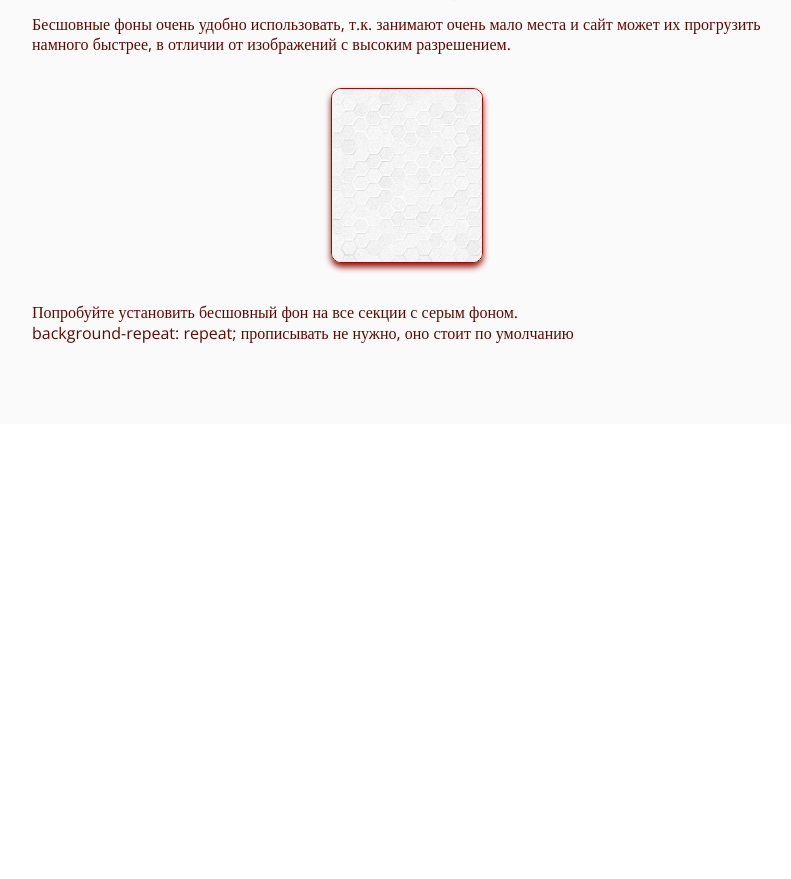
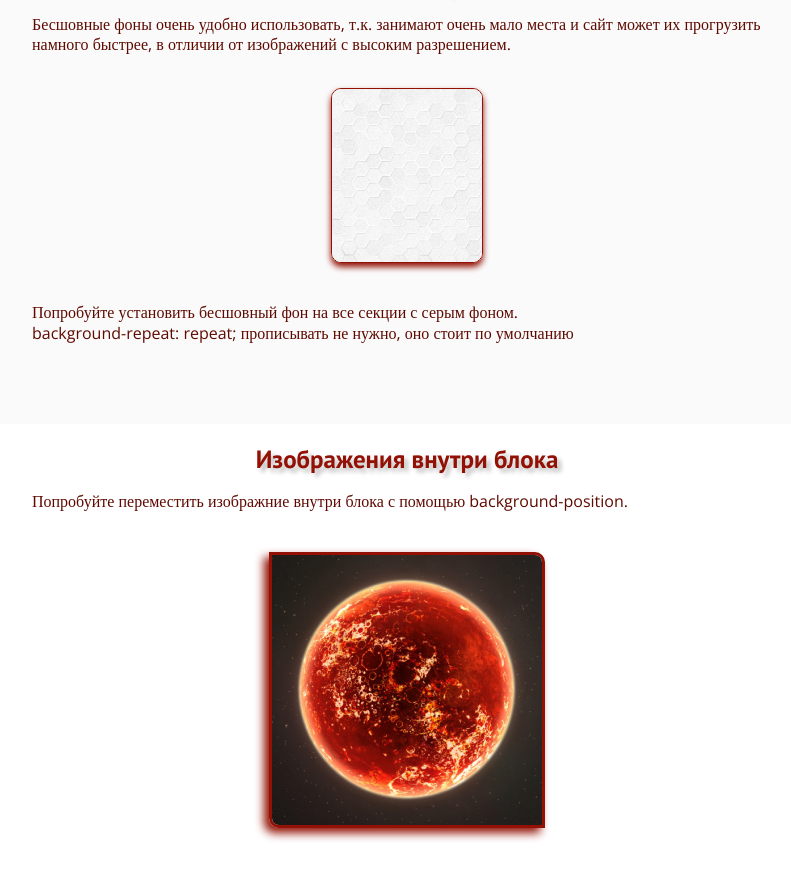
Before and after one commit to klevoDev/9-background, a plain HTML site: page index.html in a window 1280 px wide. Shown: the part 145-1024 px from the top of the page, without its empty margins (233-1024 px from the left). Before the commit the page ends 800 px from the top, so only its background shows below. Drawn offline with nearby package versions, Linux system fonts and the light colour scheme.

Commit message:
add section inside

```diff
--- a/css/style.css
+++ b/css/style.css
@@ -34,9 +34,13 @@
 
 .page__seamless {
     background-color: #FAFAFA;
+
     padding: 47px 0;
 }
 
+.page__inside {
+    padding: 19px 0 66px;
+}
 
 
 
@@ -76,3 +80,28 @@
 
     max-width: 100%;
 }
+
+
+
+
+.inside {}
+
+.inside__subheading {
+    margin-bottom: 16px;
+}
+
+.inside__text {
+    margin-bottom: 40px;
+}
+
+.inside__wrap-image {
+    text-align: center;
+}
+
+.inside__image {
+    border: 3px solid #921104;
+    box-shadow: -5px 5px 10px #921104;
+    border-radius: 0px 10px;
+
+    max-width: 100%;
+}
--- a/index.html
+++ b/index.html
@@ -33,6 +33,20 @@
                     </p>
                 </div>
             </section>
+
+            <section class="page__inside inside">
+                <div class="container">
+                    <h2 class="inside__subheading subheading">
+                        Изображения внутри блока
+                    </h2>
+                    <p class="inside__text text">
+                        Попробуйте переместить изображние внутри блока с помощью background-position.
+                    </p>
+                    <div class="inside__wrap-image">
+                        <img class="inside__image" src="./img/mars.jpg" alt="Красная планета.">
+                    </div>
+                </div>
+            </section>
         </main>
     </div>
 </body>
```
